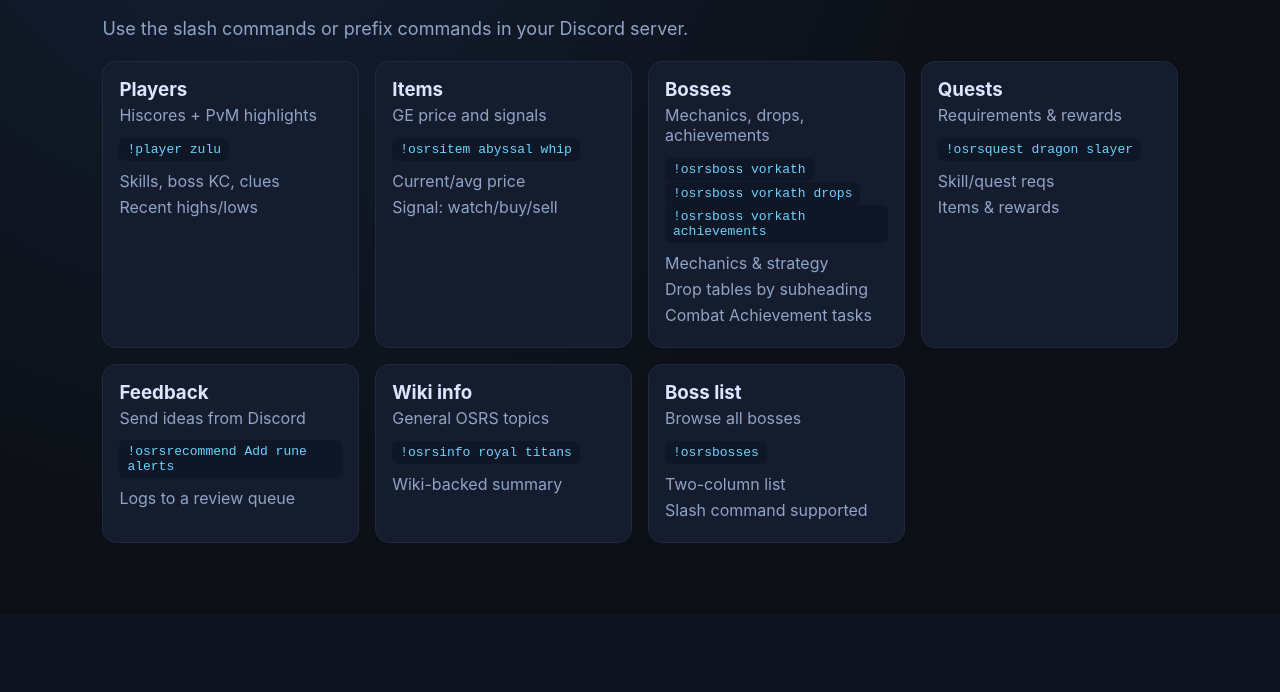
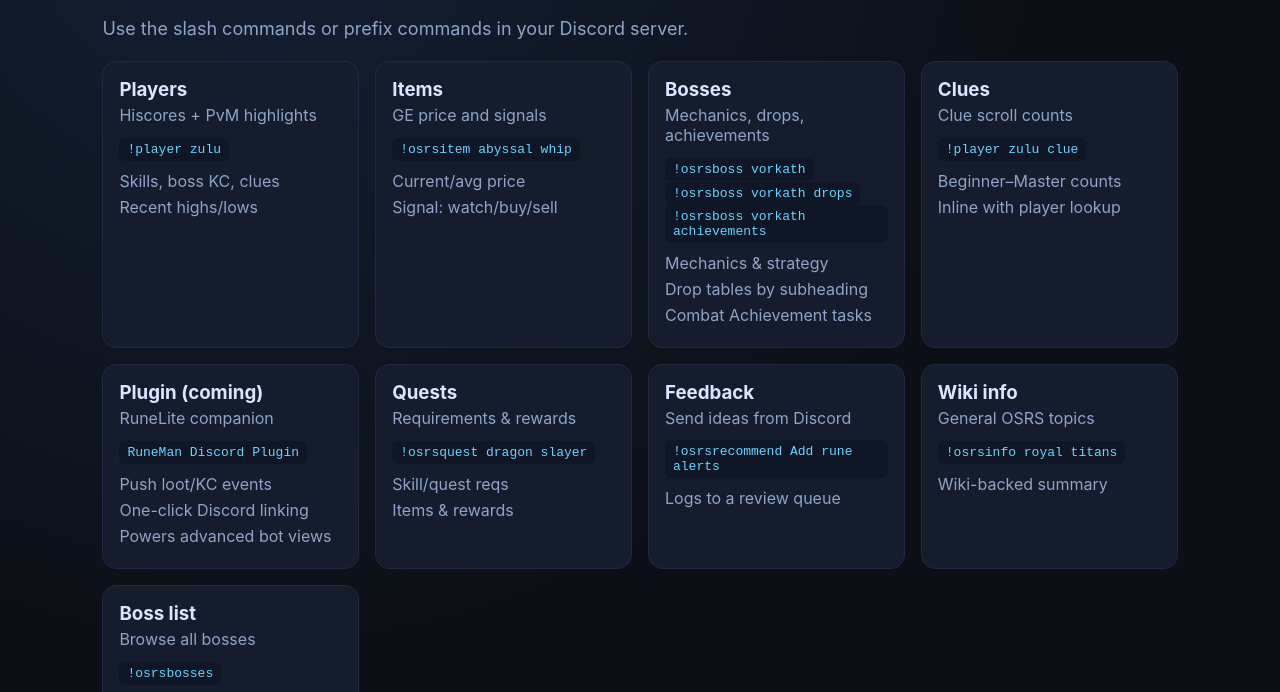
Before and after one commit to Natew241/RuneManBotPage, a plain HTML site: page index.html in a window 1280 px wide. Shown: the part 505-1197 px from the top of the page. Drawn offline with Linux system fonts and the light colour scheme.

Commit message:
add missing information for new features

```diff
--- a/index.html
+++ b/index.html
@@ -67,6 +67,25 @@
           </ul>
         </div>
         <div class="card">
+          <h3>Clues</h3>
+          <p class="muted">Clue scroll counts</p>
+          <code>!player zulu clue</code>
+          <ul class="list">
+            <li>Beginner–Master counts</li>
+            <li>Inline with player lookup</li>
+          </ul>
+        </div>
+        <div class="card">
+          <h3>Plugin (coming)</h3>
+          <p class="muted">RuneLite companion</p>
+          <code>RuneMan Discord Plugin</code>
+          <ul class="list">
+            <li>Push loot/KC events</li>
+            <li>One-click Discord linking</li>
+            <li>Powers advanced bot views</li>
+          </ul>
+        </div>
+        <div class="card">
           <h3>Quests</h3>
           <p class="muted">Requirements & rewards</p>
           <code>!osrsquest dragon slayer</code>
```
